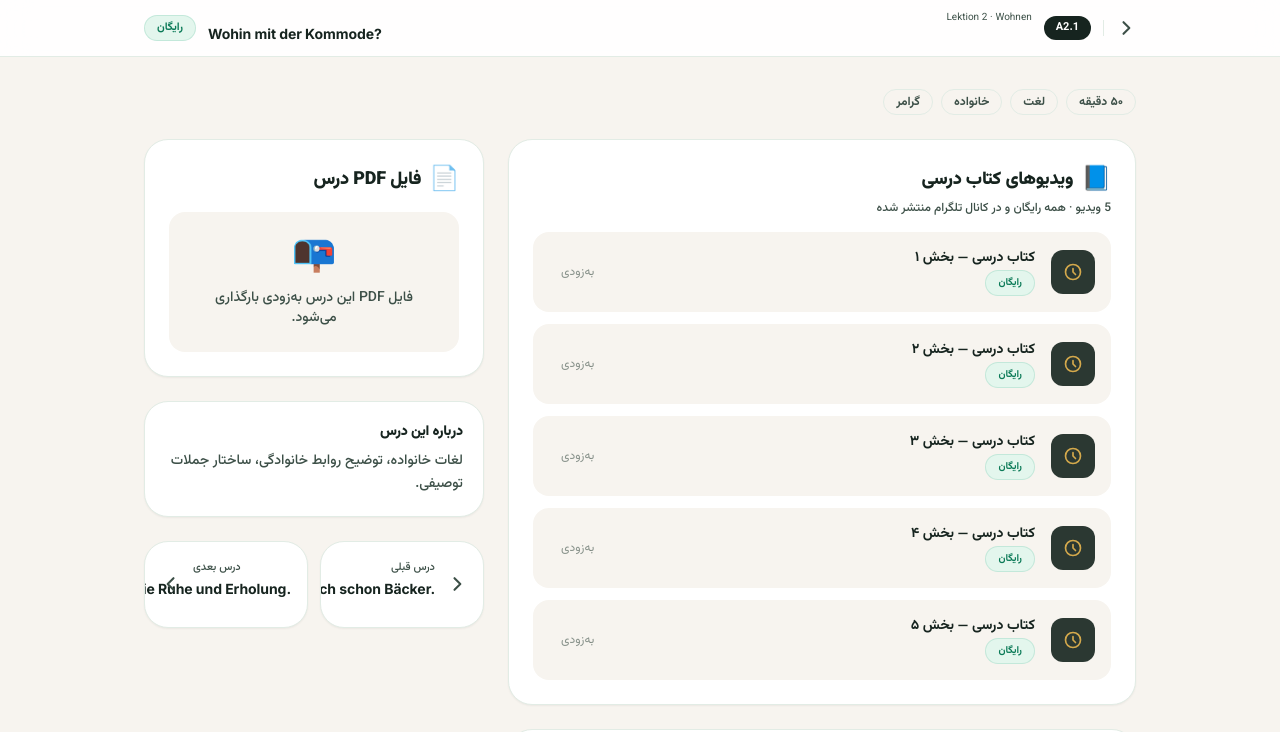
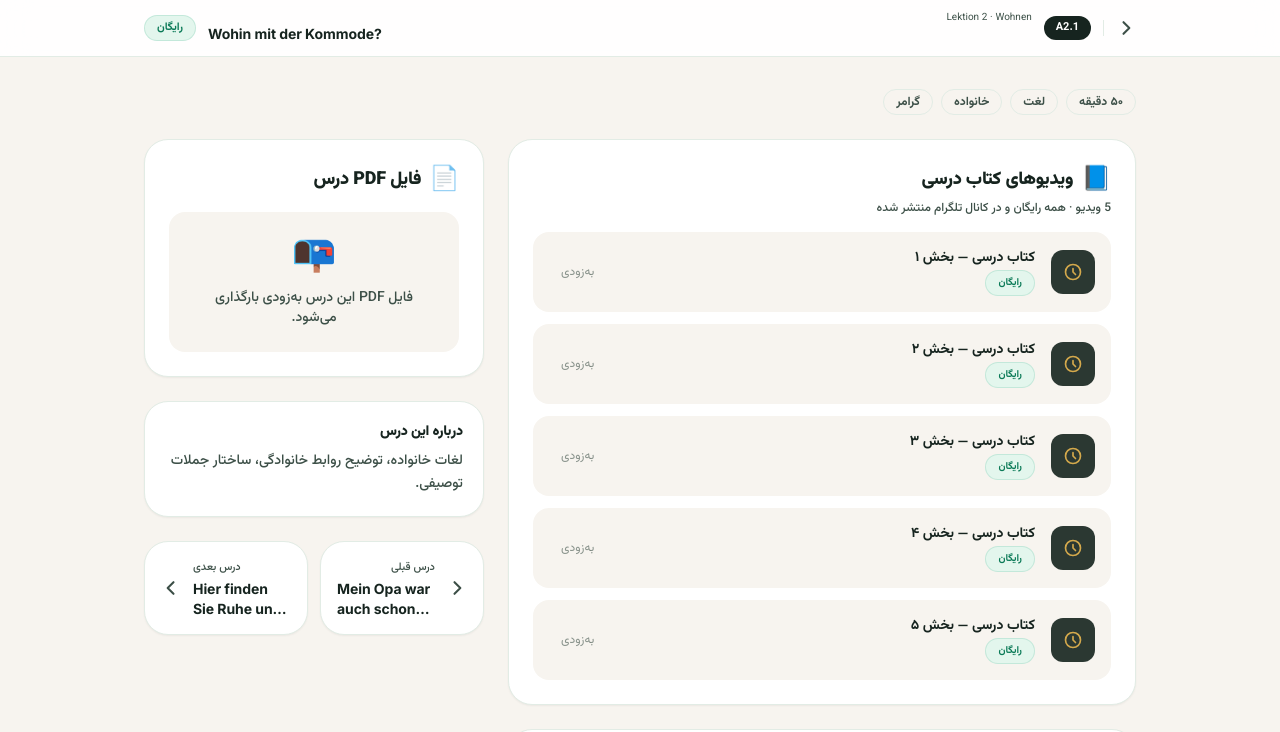
Before and after one commit to mgh13674195-bot/miladzaban-next, a Next.js app: page /courses/a2/lessons/2 in a window 1280 px wide. Shown: the top 732 px of the page. Built offline with nearby package versions, Linux system fonts and the light colour scheme.

Commit message:
fix: prevent German lesson titles from overflowing

```diff
--- a/src/components/a2/LessonNavigation.tsx
+++ b/src/components/a2/LessonNavigation.tsx
@@ -18,9 +18,9 @@ export default function LessonNavigation({
           <svg className="w-5 h-5 text-ink-soft group-hover:text-primary flex-shrink-0 transition-colors" fill="none" viewBox="0 0 24 24" stroke="currentColor" strokeWidth={2.5}>
             <path strokeLinecap="round" strokeLinejoin="round" d="M9 5l7 7-7 7" />
           </svg>
-          <div className="min-w-0">
+          <div className="min-w-0 flex-1">
             <p className="text-[11px] text-ink-soft mb-0.5">درس قبلی</p>
-            <p className="de text-sm font-bold truncate">{prev.title}</p>
+            <p className="de-block text-sm font-bold leading-snug line-clamp-2 break-words max-w-full">{prev.title}</p>
           </div>
         </Link>
       ) : <div className="flex-1" />}
@@ -30,9 +30,9 @@ export default function LessonNavigation({
           href={`/courses/a2/lessons/${next.id}`}
           className="flex-1 card p-4 flex items-center justify-end gap-3 hover:border-primary hover:translate-x-1 transition-all group text-left"
         >
-          <div className="min-w-0 text-left">
+          <div className="min-w-0 flex-1 text-left">
             <p className="text-[11px] text-ink-soft mb-0.5 text-left">درس بعدی</p>
-            <p className="de text-sm font-bold truncate">{next.title}</p>
+            <p className="de-block text-sm font-bold leading-snug line-clamp-2 break-words max-w-full">{next.title}</p>
           </div>
           <svg className="w-5 h-5 text-ink-soft group-hover:text-primary flex-shrink-0 transition-colors" fill="none" viewBox="0 0 24 24" stroke="currentColor" strokeWidth={2.5}>
             <path strokeLinecap="round" strokeLinejoin="round" d="M15 19l-7-7 7-7" />
```
